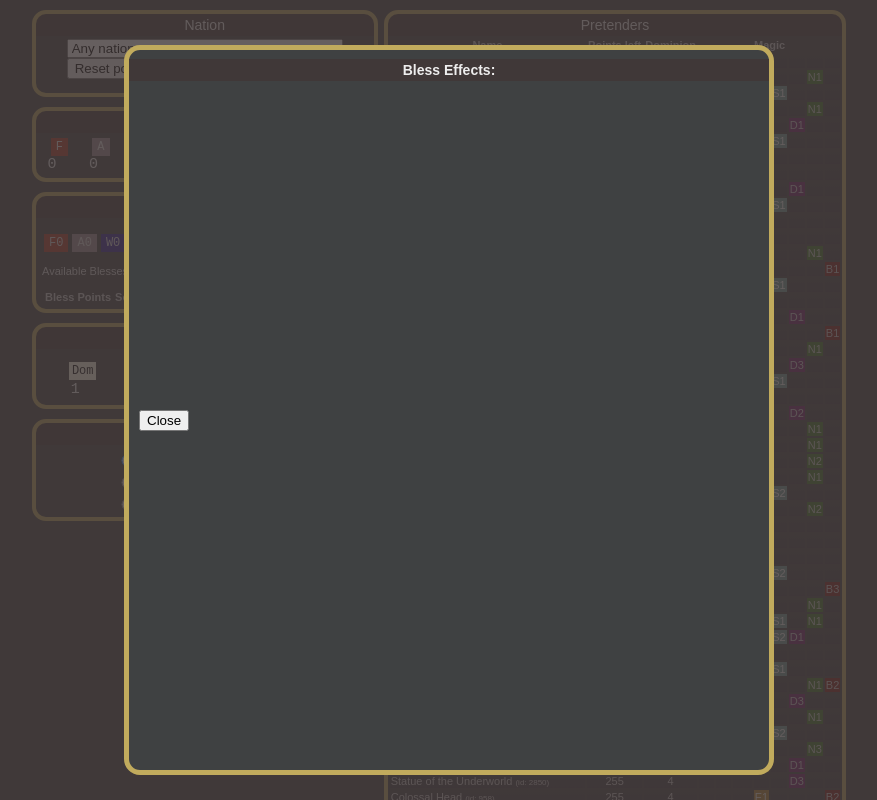
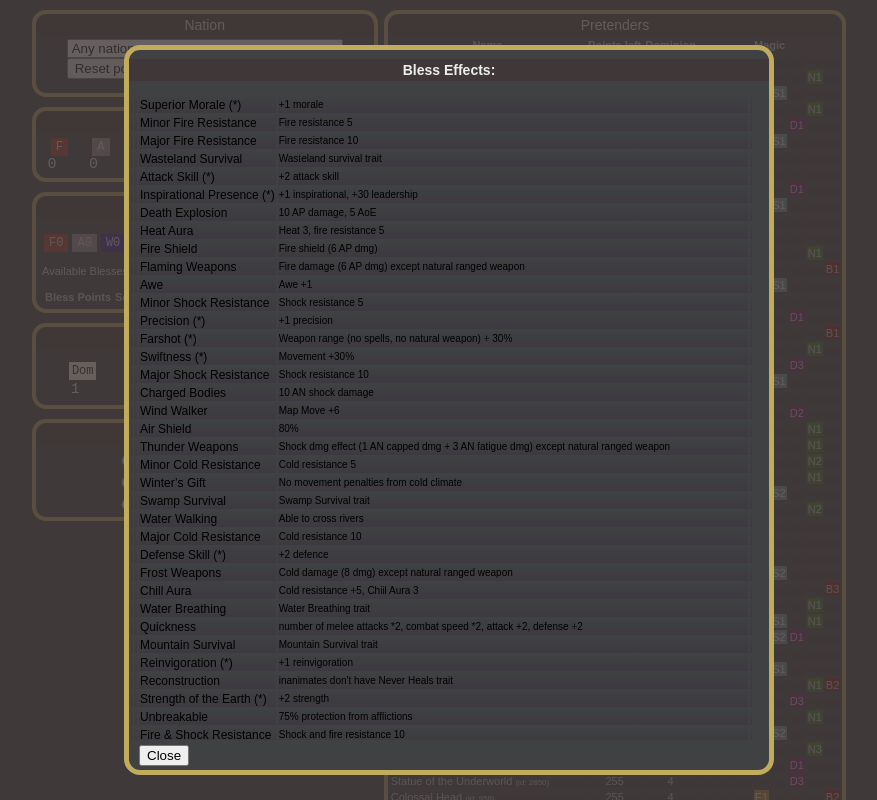
Before and after one commit to bsielski/pretenders-dom5, a React (Create React App) app: page / in a window 1280 px wide. Both pictures are taken after a click on the button "Show all bless list". Shown: the top 800 px of the page, without its empty margins (201-1078 px from the left). Built offline with nearby package versions, Linux system fonts and the light colour scheme.

Commit message:
Fix bless components file structure

```diff
--- a/src/components/BlessEffects.js
+++ b/src/components/BlessEffects.js
@@ -2,7 +2,7 @@ import React from 'react';
 import {NationBlessBonusInfo} from './NationBlessBonusInfo';
 
 import {BlessEffectsWindow} from './BlessEffectsWindow';
-import {BlessEffectRows} from './BlessEffectsWindow';
+import {BlessEffectsRows} from './BlessEffectsRows';
 import {filterBlessEffects} from '../filterBlessEffects';
 
 import './App.css';
@@ -59,7 +59,7 @@ export class BlessEffects extends React.Component {
 			<th className="bless_effects__table_header">Incarnate only?</th>
 		      </tr>
 		    </thead>
-		    <BlessEffectRows effects={filterBlessEffects(this.props.blessEffects, this.props.blessPoints)} />
+		    <BlessEffectsRows effects={filterBlessEffects(this.props.blessEffects, this.props.blessPoints)} />
 		  </table>
 		</div>
 
--- /dev/null
+++ b/src/components/BlessEffectsRows.js
@@ -0,0 +1,75 @@
+import React from 'react';
+
+import './BlessEffectsRows.css';
+
+function BlessPointsCell(props) {
+    let points = [];
+    if (props.effect.f) {
+	points.push(<span className="bless_effects_window_table__cell bless_effects_window_table__cell--fire">{props.effect.f}</span>)
+    }
+    if (props.effect.a) {
+	points.push(<span className="bless_effects_window_table__cell bless_effects_window_table__cell--air">{props.effect.a}</span>)
+    }
+    if (props.effect.w) {
+	points.push(<span className="bless_effects_window_table__cell bless_effects_window_table__cell--water">{props.effect.w}</span>)
+    }
+    if (props.effect.e) {
+	points.push(<span className="bless_effects_window_table__cell bless_effects_window_table__cell--earth">{props.effect.e}</span>)
+    }
+    if (props.effect.s) {
+	points.push(<span className="bless_effects_window_table__cell bless_effects_window_table__cell--astral">{props.effect.s}</span>)
+    }
+    if (props.effect.d) {
+	points.push(<span className="bless_effects_window_table__cell bless_effects_window_table__cell--death">{props.effect.d}</span>)
+    }
+    if (props.effect.n) {
+	points.push(<span className="bless_effects_window_table__cell bless_effects_window_table__cell--nature">{props.effect.n}</span>)
+    }
+    if (props.effect.b) {
+	points.push(<span className="bless_effects_window_table__cell bless_effects_window_table__cell--blood">{props.effect.b}</span>)
+    }
+    // const howMany = points.length;
+    points = points.map((bless, index) => {
+	return (
+
+	    <span key={index}>{!!index && ", "}{bless}</span>
+	);
+	// if (index === howMany - 1) {
+	// return (<span key={index}>{bless}</span>);
+	// }
+	// else {
+	// return (<span key={index}>{bless} + ", "</span>);
+	// }
+    });
+    return (
+	<td className="bless_effects__points_cell">
+	  {points}
+	</td>
+    );
+}
+
+export function BlessEffectsRows(props) {
+    const rows = props.effects.map(effect => {
+	return (
+	    <tr key={effect.id} className="bless_effects__row">
+              <BlessPointsCell effect={effect}/>
+              <td className="bless_effects__scales_cell">
+		{
+		    (effect.scales.heat    ? ("Heat: " + effect.scales.heat + " "      ) : "")
+			+ (effect.scales.growth  ? ("Growth: " + effect.scales.growth + " "  ) : "")
+			+ (effect.scales.fortune ? ("Fortune: " + effect.scales.fortune + " ") : "")
+			+ (effect.scales.magic   ? ("Magic: " + effect.scales.magic + " "    ) : "")
+		}
+              </td>
+              <td className="bless_effects__name_cell">{effect.name}</td>
+              <td className="bless_effects__description_cell">{effect.shortDescription}</td>
+              <td className="bless_effects__incarnate_cell">{effect.incarnate ? "yes" : ""}</td>
+	    </tr>
+	);
+    });
+    return (
+	<tbody className="bless_effects__table_body">
+	  {rows}
+	</tbody>
+    );
+}
--- /dev/null
+++ b/src/components/BlessEffectsWindow.css
@@ -0,0 +1,29 @@
+.bless_effects_row {
+    background: linear-gradient(#3f4142, #3d3940);
+
+}
+
+.bless_effects__points_cell {
+    text-align: center;
+    background: linear-gradient(#3f4142, #3d3940);
+}
+
+.bless_effects__scales_cell {
+    background: linear-gradient(#3f4142, #3d3940);
+}
+
+.bless_effects__name_cell {
+    font-size: 12px;
+    background: linear-gradient(#3f4142, #3d3940);
+}
+
+.bless_effects__description_cell {
+    font-size: 10px;
+    word-wrap: break-word;
+    background: linear-gradient(#3f4142, #3d3940);
+}
+
+.bless_effects__incarnate_cell {
+    text-align: center;
+    background: linear-gradient(#3f4142, #3d3940);
+}
--- a/src/components/BlessEffectsWindow.js
+++ b/src/components/BlessEffectsWindow.js
@@ -1,78 +1,7 @@
 import React from 'react';
 
-//import './BlessEffectsWindow.css';
-
-function BlessPointsCell(props) {
-  let points = [];
-  if (props.effect.f) {
-    points.push(<span className="bless_effects_window_table__cell bless_effects_window_table__cell--fire">{props.effect.f}</span>)
-  }
-  if (props.effect.a) {
-    points.push(<span className="bless_effects_window_table__cell bless_effects_window_table__cell--air">{props.effect.a}</span>)
-  }
-  if (props.effect.w) {
-    points.push(<span className="bless_effects_window_table__cell bless_effects_window_table__cell--water">{props.effect.w}</span>)
-  }
-  if (props.effect.e) {
-    points.push(<span className="bless_effects_window_table__cell bless_effects_window_table__cell--earth">{props.effect.e}</span>)
-  }
-  if (props.effect.s) {
-    points.push(<span className="bless_effects_window_table__cell bless_effects_window_table__cell--astral">{props.effect.s}</span>)
-  }
-  if (props.effect.d) {
-    points.push(<span className="bless_effects_window_table__cell bless_effects_window_table__cell--death">{props.effect.d}</span>)
-  }
-  if (props.effect.n) {
-    points.push(<span className="bless_effects_window_table__cell bless_effects_window_table__cell--nature">{props.effect.n}</span>)
-  }
-  if (props.effect.b) {
-    points.push(<span className="bless_effects_window_table__cell bless_effects_window_table__cell--blood">{props.effect.b}</span>)
-  }
-  // const howMany = points.length;
-  points = points.map((bless, index) => {
-    return (
-
-      <span key={index}>{!!index && ", "}{bless}</span>
-    );
-    // if (index === howMany - 1) {
-      // return (<span key={index}>{bless}</span>);
-    // }
-    // else {
-      // return (<span key={index}>{bless} + ", "</span>);
-    // }
-  });
-  return (
-    <td className="bless_effects__points_cell">
-      {points}
-    </td>
-  );
-}
-
-export function BlessEffectRows(props) {
-  const rows = props.effects.map(effect => {
-    return (
-      <tr key={effect.id} className="bless_effects__row">
-        <BlessPointsCell effect={effect}/>
-        <td className="bless_effects__scales_cell">
-          {
-            (effect.scales.heat    ? ("Heat: " + effect.scales.heat + " "      ) : "")
-            + (effect.scales.growth  ? ("Growth: " + effect.scales.growth + " "  ) : "")
-            + (effect.scales.fortune ? ("Fortune: " + effect.scales.fortune + " ") : "")
-            + (effect.scales.magic   ? ("Magic: " + effect.scales.magic + " "    ) : "")
-          }
-        </td>
-        <td className="bless_effects__name_cell">{effect.name}</td>
-        <td className="bless_effects__description_cell">{effect.shortDescription}</td>
-        <td className="bless_effects__incarnate_cell">{effect.incarnate ? "yes" : ""}</td>
-      </tr>
-    );
-  });
-  return (
-    <tbody className="bless_effects__table_body">
-      {rows}
-    </tbody>
-  );
-}
+import './BlessEffectsWindow.css';
+import {BlessEffectsRows} from './BlessEffectsRows';
 
 export class BlessEffectsWindow extends React.Component {
   constructor(props) {
@@ -109,7 +38,7 @@ export class BlessEffectsWindow extends React.Component {
                   <th className="bless_effects_window_table__header">Incarnation</th>
                 </tr>
               </thead>
-              <BlessEffectRows effects={this.props.blessEffects} />
+              <BlessEffectsRows effects={this.props.blessEffects} />
             </table>
           </div>
           <p className="modal_window__close_button">
```
Also changed, not shown: src/components/BlessEffectsRows.css (renamed from src/components/BlessEffectRows.css).
